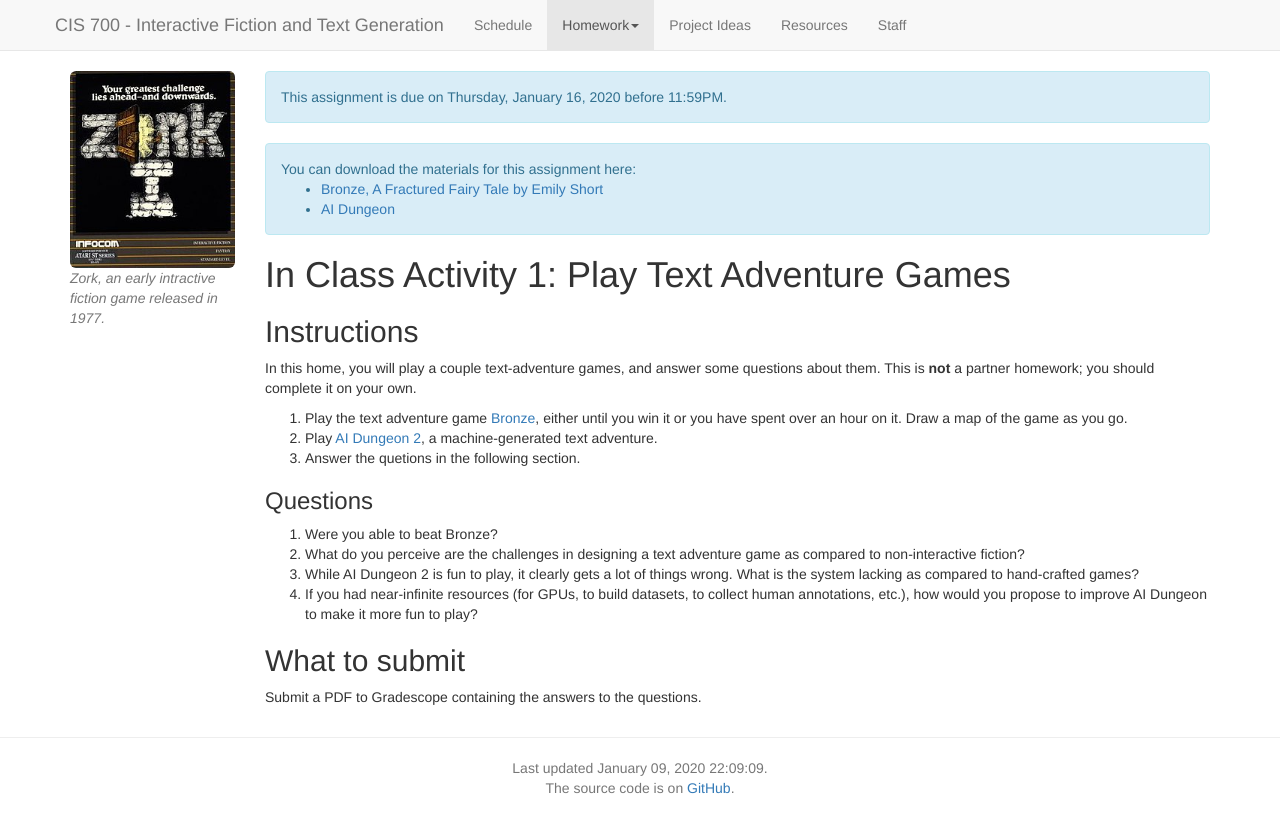
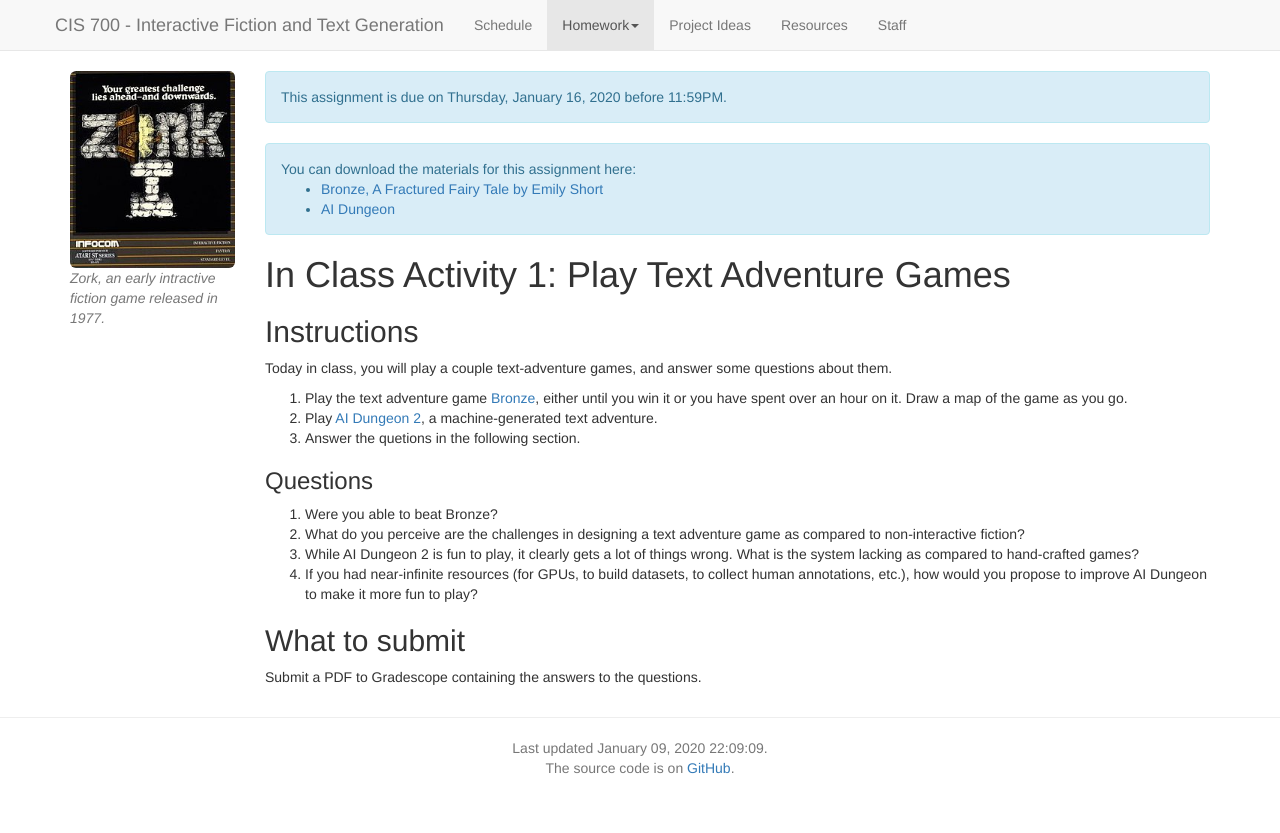
Before and after one commit to interactive-fiction-class/interactive-fiction-class.github.io, a Jekyll site: the page built from in_class_activities/play-text-adventures/play-text-adventures.md, in a window 1280 px wide. Shown: the top 833 px of the page. Built offline with Jekyll 4.4.1, drawn with Linux system fonts in a browser that asks for light colours; nearby versions of some CDN libraries; a script that is not in the unit is left out.

Commit message:
Update play-text-adventures.md

```diff
--- a/in_class_activities/play-text-adventures/play-text-adventures.md
+++ b/in_class_activities/play-text-adventures/play-text-adventures.md
@@ -63,11 +63,13 @@
 
 ## Instructions
 
-In this home, you will play a couple text-adventure games, and answer some questions about them. This is **not** a partner homework; you should complete it on your own.
+Today in class, you will play a couple text-adventure games, and answer some questions about them.
 
 1. Play the text adventure game [Bronze](http://iplayif.com/?story=http://www.ifarchive.org/if-archive/games/zcode/Bronze.zblorb), either until you win it or you have spent over an hour on it.  Draw a map of the game as you go.
 2. Play [AI Dungeon 2](https://colab.sandbox.google.com/github/nickwalton/AIDungeon/blob/master/AIDungeon_2.ipynb), a machine-generated text adventure.
 3. Answer the quetions in the following section.
+
+
 
 ### Questions
 1. Were you able to beat Bronze?
```
